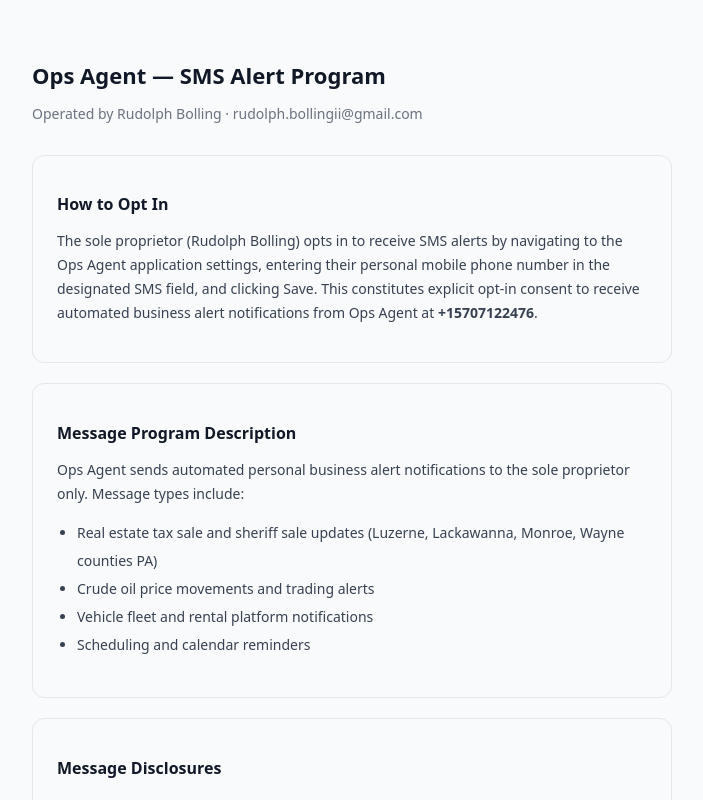
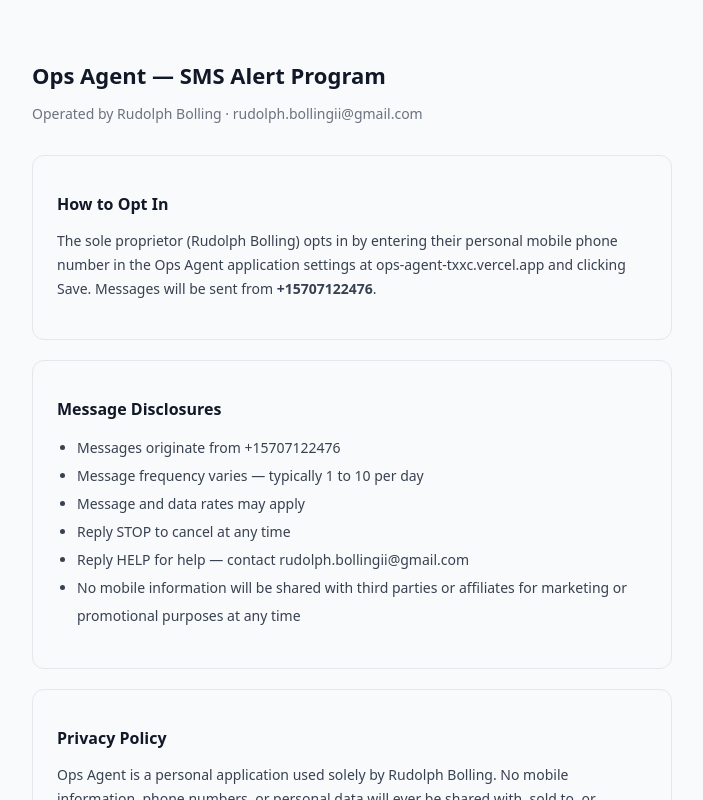
Before and after one commit to rudolphbollingii-bit/ops-agent, a Next.js app: page /optin in a window 1280 px wide. Shown: the top 800 px of the page, without its empty margins (288-991 px from the left). Built offline with nearby package versions, Linux system fonts and the light colour scheme.

Commit message:
add optin page

```diff
--- a/app/optin/page.tsx
+++ b/app/optin/page.tsx
@@ -3,42 +3,27 @@
     <div style={{ maxWidth: 640, margin: '60px auto', padding: '0 24px', fontFamily: 'system-ui, sans-serif', color: '#111827' }}>
       <h1 style={{ fontSize: 22, fontWeight: 700, marginBottom: 4 }}>Ops Agent — SMS Alert Program</h1>
       <p style={{ color: '#6B7280', marginBottom: 32, fontSize: 14 }}>Operated by Rudolph Bolling · rudolph.bollingii@gmail.com</p>
-
       <div style={{ border: '1px solid #E5E7EB', borderRadius: 12, padding: 24, marginBottom: 20 }}>
         <h2 style={{ fontSize: 16, fontWeight: 600, marginBottom: 12 }}>How to Opt In</h2>
         <p style={{ fontSize: 14, lineHeight: 1.7, color: '#374151' }}>
-          The sole proprietor (Rudolph Bolling) opts in to receive SMS alerts by navigating to the Ops Agent application settings, entering their personal mobile phone number in the designated SMS field, and clicking Save. This constitutes explicit opt-in consent to receive automated business alert notifications from Ops Agent at <strong>+15707122476</strong>.
+          The sole proprietor (Rudolph Bolling) opts in by entering their personal mobile phone number in the Ops Agent application settings at ops-agent-txxc.vercel.app and clicking Save. Messages will be sent from <strong>+15707122476</strong>.
         </p>
       </div>
-
-      <div style={{ border: '1px solid #E5E7EB', borderRadius: 12, padding: 24, marginBottom: 20 }}>
-        <h2 style={{ fontSize: 16, fontWeight: 600, marginBottom: 12 }}>Message Program Description</h2>
-        <p style={{ fontSize: 14, lineHeight: 1.7, color: '#374151' }}>
-          Ops Agent sends automated personal business alert notifications to the sole proprietor only. Message types include:
-        </p>
-        <ul style={{ fontSize: 14, lineHeight: 2, color: '#374151', paddingLeft: 20, marginTop: 8 }}>
-          <li>Real estate tax sale and sheriff sale updates (Luzerne, Lackawanna, Monroe, Wayne counties PA)</li>
-          <li>Crude oil price movements and trading alerts</li>
-          <li>Vehicle fleet and rental platform notifications</li>
-          <li>Scheduling and calendar reminders</li>
-        </ul>
-      </div>
-
       <div style={{ border: '1px solid #E5E7EB', borderRadius: 12, padding: 24, marginBottom: 20 }}>
         <h2 style={{ fontSize: 16, fontWeight: 600, marginBottom: 12 }}>Message Disclosures</h2>
         <ul style={{ fontSize: 14, lineHeight: 2, color: '#374151', paddingLeft: 20 }}>
-          <li>Messages originate from <strong>+15707122476</strong></li>
-          <li>Message frequency varies (typically 1–10 per day based on alert activity)</li>
+          <li>Messages originate from +15707122476</li>
+          <li>Message frequency varies — typically 1 to 10 per day</li>
           <li>Message and data rates may apply</li>
-          <li>Reply <strong>STOP</strong> to cancel at any time</li>
-          <li>Reply <strong>HELP</strong> for assistance — contact rudolph.bollingii@gmail.com or call +19178872801</li>
+          <li>Reply STOP to cancel at any time</li>
+          <li>Reply HELP for help — contact rudolph.bollingii@gmail.com</li>
+          <li>No mobile information will be shared with third parties or affiliates for marketing or promotional purposes at any time</li>
         </ul>
       </div>
-
       <div style={{ border: '1px solid #E5E7EB', borderRadius: 12, padding: 24 }}>
         <h2 style={{ fontSize: 16, fontWeight: 600, marginBottom: 12 }}>Privacy Policy</h2>
         <p style={{ fontSize: 14, lineHeight: 1.7, color: '#374151' }}>
-          Ops Agent is a personal application used solely by Rudolph Bolling. <strong>No mobile information, phone numbers, or personal data will ever be shared with, sold to, or disclosed to any third parties, affiliates, or lead generators for marketing or promotional purposes at any time.</strong> Mobile opt-in data is stored securely and used only to deliver alert notifications to the registered phone number. This privacy policy applies to all data collected through this messaging program.
+          Ops Agent is a personal application used solely by Rudolph Bolling. No mobile information, phone numbers, or personal data will ever be shared with, sold to, or disclosed to any third parties, affiliates, or lead generators for marketing or promotional purposes at any time. Mobile opt-in data is stored securely and used only to deliver alert notifications to the registered phone number.
         </p>
       </div>
     </div>
```
